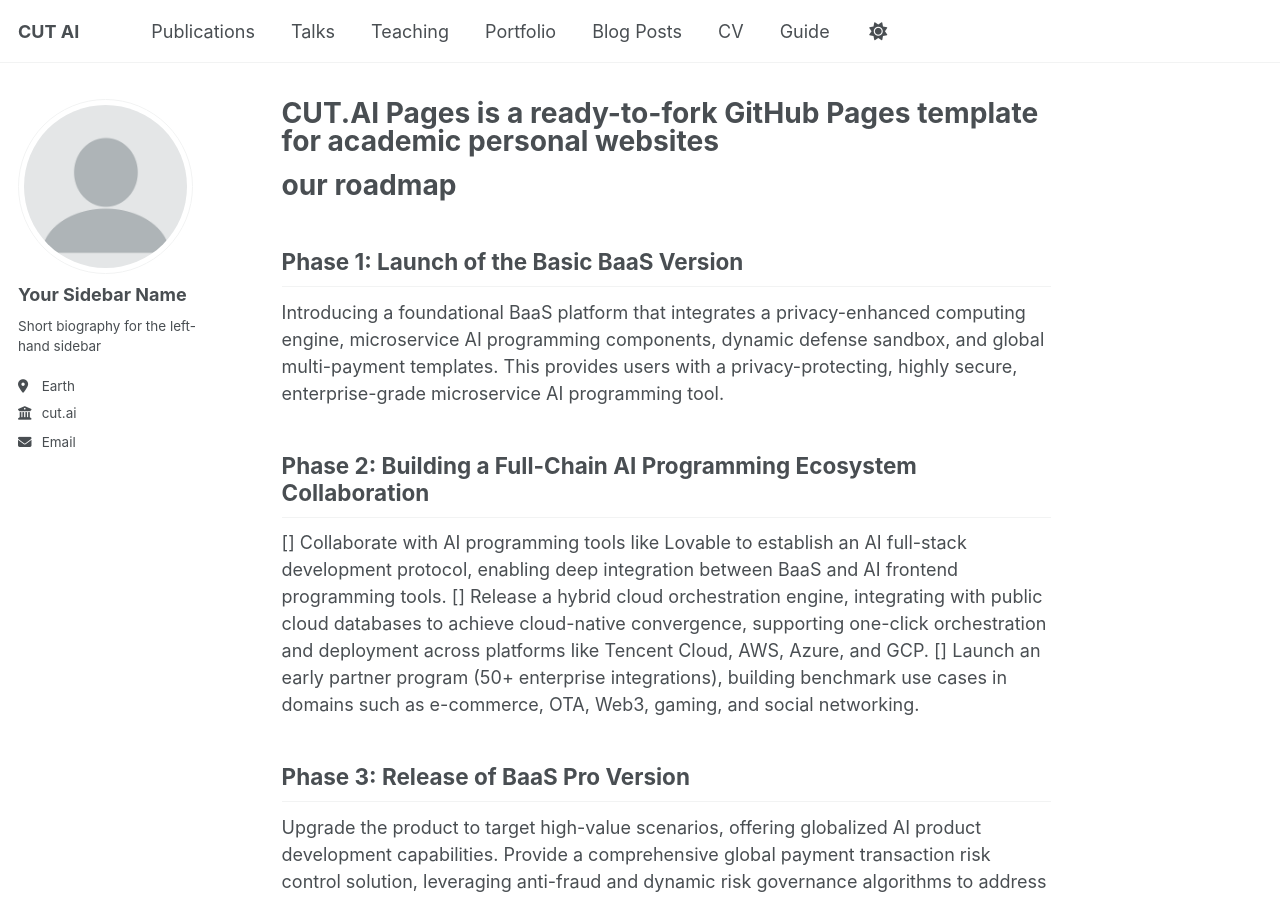
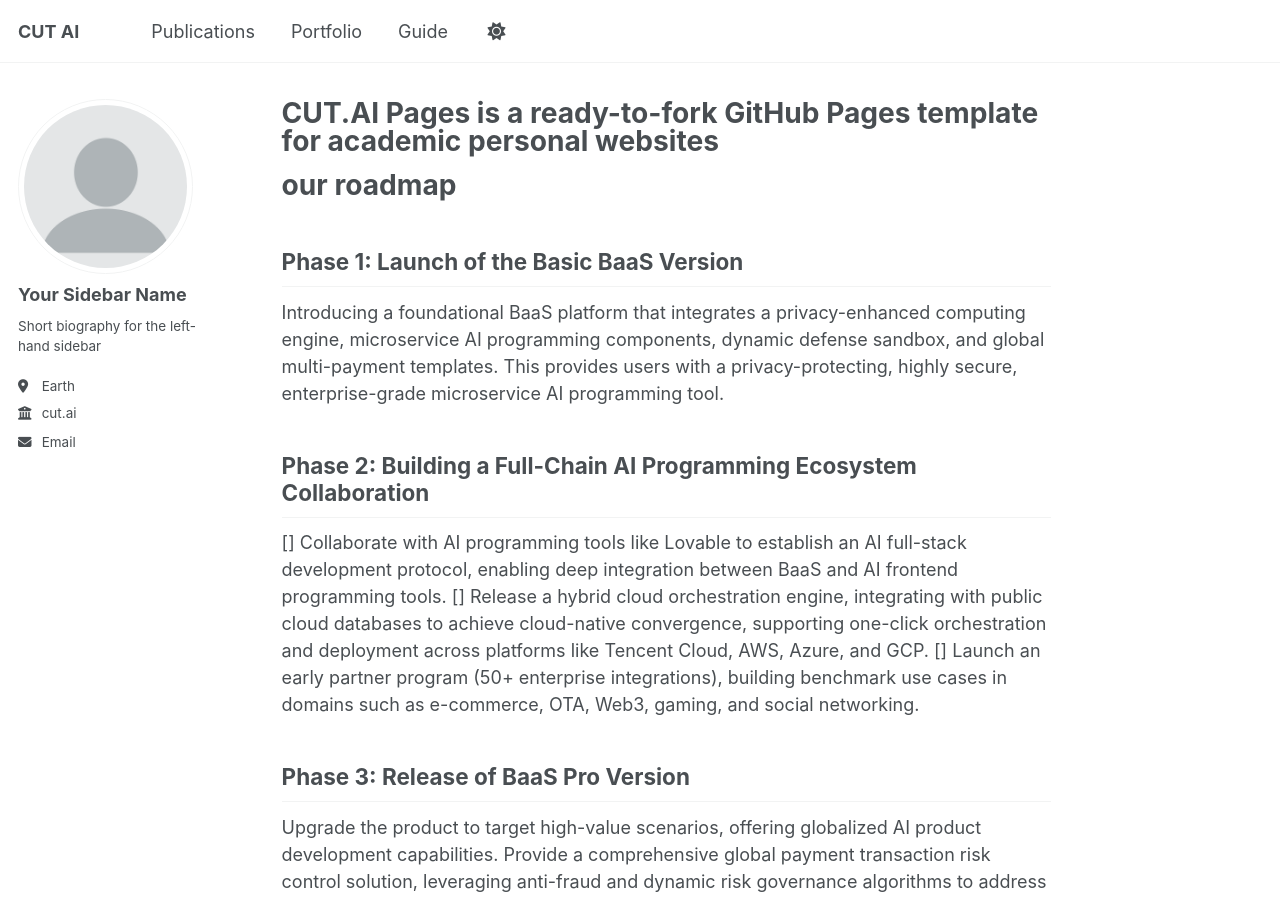
Before and after one commit to happyBayes/happyBayes.github.io, a Jekyll site: the page built from _pages/about.md, in a window 1280 px wide and 900 px high. Built offline with Jekyll 4.4.1, drawn with Linux system fonts in a browser that asks for light colours.

Commit message:
Update navigation.yml

```diff
--- a/_data/navigation.yml
+++ b/_data/navigation.yml
@@ -11,20 +11,8 @@ main:
   - title: "Publications"
     url: /publications/
 
-  - title: "Talks"
-    url: /talks/
-
-  - title: "Teaching"
-    url: /teaching/
-
   - title: "Portfolio"
     url: /portfolio/
-
-  - title: "Blog Posts"
-    url: /year-archive/
-
-  - title: "CV"
-    url: /cv/
 
   # - title: "CV"
   #   url: /cv-json/
```
